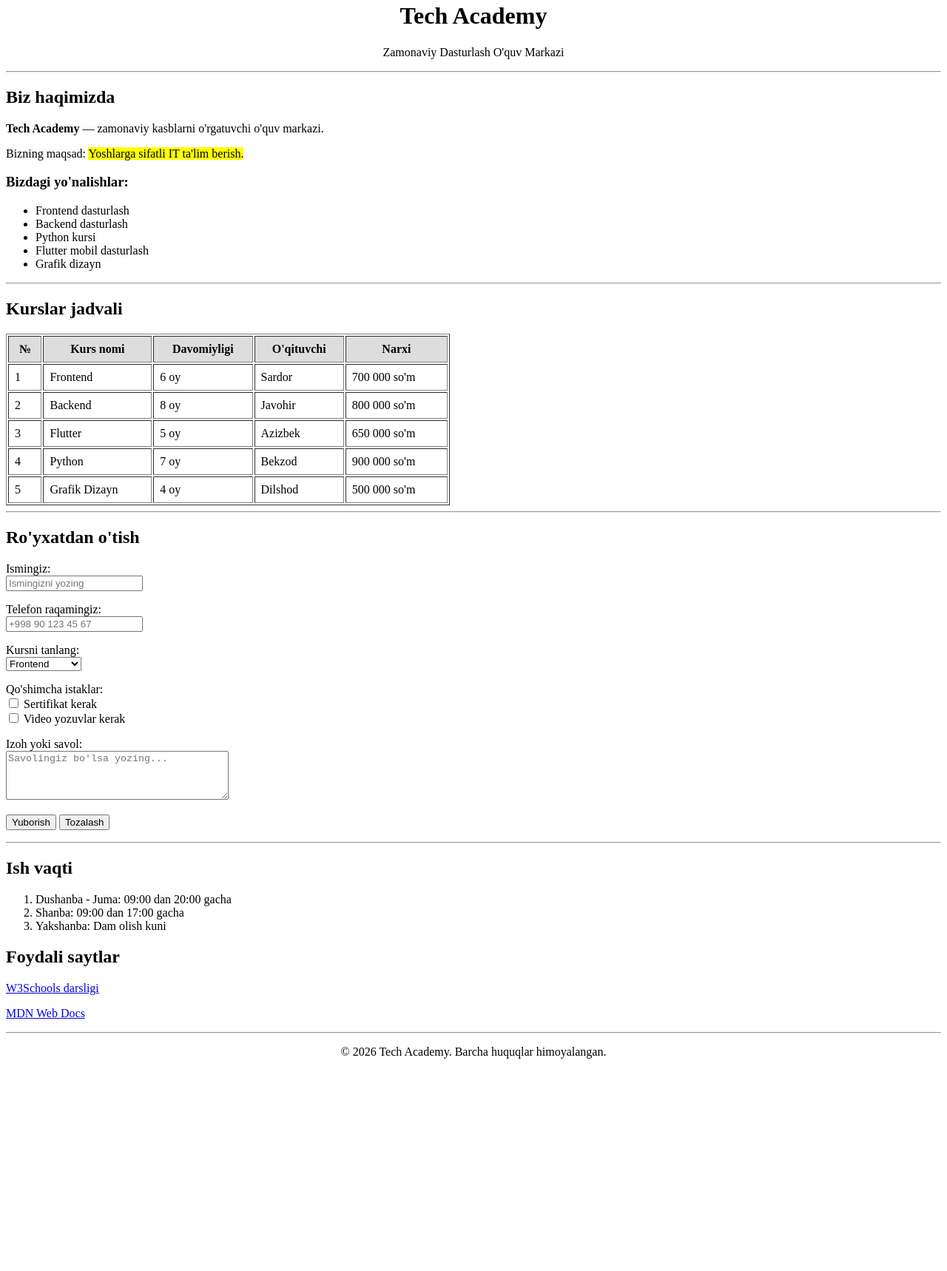
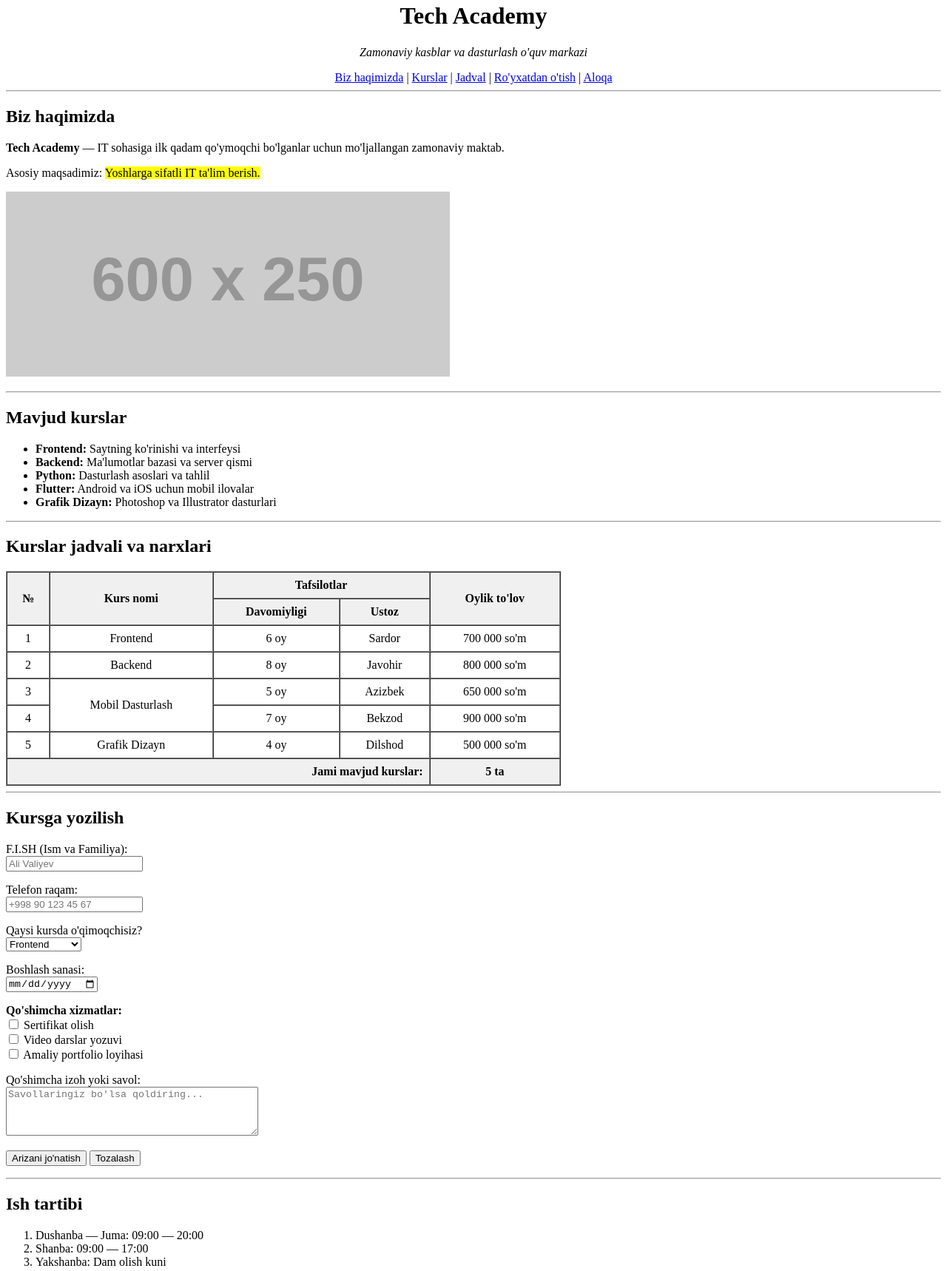
Before and after one commit to sardorbek-3226/IT-shaxarcha-1-exam, a plain HTML site: page index.html in a window 1280 px wide. Shown: the part 18-1736 px from the top of the page at 74% size. Before the commit the page ends 1465 px from the top, so only its background shows below. Drawn offline with Linux system fonts and the light colour scheme; placeholder pictures from the web are drawn by us.

Commit message:
Update index.html

```diff
--- a/index.html
+++ b/index.html
@@ -1,46 +1,73 @@
 <!DOCTYPE html>
-<html>
+<html lang="uz">
 <head>
-    <title>Tech Academy</title>
+    <meta charset="UTF-8">
+    <title>Tech Academy — Dasturlash Markazi</title>
 </head>
 <body>
 
-    <!-- Sarlavha qismi -->
-    <center>
+    <!-- Yuqori qism: Logotip va Menyu -->
+    <header align="center">
         <h1>Tech Academy</h1>
-        <p>Zamonaviy Dasturlash O'quv Markazi</p>
-    </center>
+        <p><i>Zamonaviy kasblar va dasturlash o'quv markazi</i></p>
+        <nav>
+            <a href="#about">Biz haqimizda</a> |
+            <a href="#courses">Kurslar</a> |
+            <a href="#table">Jadval</a> |
+            <a href="#register">Ro'yxatdan o'tish</a> |
+            <a href="#contact">Aloqa</a>
+        </nav>
+    </header>
 
     <hr>
 
-    <!-- Markaz haqida -->
+    <main>
+
+        <!-- 1. Markaz haqida -->
+        <section id="about">
             <h2>Biz haqimizda</h2>
-    <p><b>Tech Academy</b> — zamonaviy kasblarni o'rgatuvchi o'quv markazi.</p>
-    <p>Bizning maqsad: <mark>Yoshlarga sifatli IT ta'lim berish.</mark></p>
+            <p><b>Tech Academy</b> — IT sohasiga ilk qadam qo'ymoqchi bo'lganlar uchun mo'ljallangan zamonaviy maktab.</p>
+            <p>Asosiy maqsadimiz: <mark>Yoshlarga sifatli IT ta'lim berish.</mark></p>
 
-    <!-- Kurslar ro'yxati -->
-    <h3>Bizdagi yo'nalishlar:</h3>
-    <ul>
-        <li>Frontend dasturlash</li>
-        <li>Backend dasturlash</li>
-        <li>Python kursi</li>
-        <li>Flutter mobil dasturlash</li>
-        <li>Grafik dizayn</li>
-    </ul>
+            <p>
+                <img src="https://via.placeholder.com/600x250" alt="Tech Academy o'quv xonasi" width="600">
+            </p>
+        </section>
 
         <hr>
 
-    <!-- Kurslar jadvali -->
-    <h2>Kurslar jadvali</h2>
+        <!-- 2. Kurslar ro'yxati -->
+        <section id="courses">
+            <h2>Mavjud kurslar</h2>
+            <ul>
+                <li><b>Frontend:</b> Saytning ko'rinishi va interfeysi</li>
+                <li><b>Backend:</b> Ma'lumotlar bazasi va server qismi</li>
+                <li><b>Python:</b> Dasturlash asoslari va tahlil</li>
+                <li><b>Flutter:</b> Android va iOS uchun mobil ilovalar</li>
+                <li><b>Grafik Dizayn:</b> Photoshop va Illustrator dasturlari</li>
+            </ul>
+        </section>
 
-    <table border="1" width="600" cellpadding="8">
-        <tr bgcolor="#dddddd">
-            <th>№</th>
-            <th>Kurs nomi</th>
+        <hr>
+
+        <!-- 3. Jadval (Birlashtirilgan kataklar bilan) -->
+        <section id="table">
+            <h2>Kurslar jadvali va narxlari</h2>
+
+            <table border="1" cellpadding="8" cellspacing="0" width="750">
+                <thead>
+                    <tr bgcolor="#f0f0f0">
+                        <th rowspan="2">№</th>
+                        <th rowspan="2">Kurs nomi</th>
+                        <th colspan="2">Tafsilotlar</th>
+                        <th rowspan="2">Oylik to'lov</th>
+                    </tr>
+                    <tr bgcolor="#f0f0f0">
                         <th>Davomiyligi</th>
-            <th>O'qituvchi</th>
-            <th>Narxi</th>
+                        <th>Ustoz</th>
                     </tr>
+                </thead>
+                <tbody align="center">
                     <tr>
                         <td>1</td>
                         <td>Frontend</td>
@@ -57,14 +84,14 @@
                     </tr>
                     <tr>
                         <td>3</td>
-            <td>Flutter</td>
+                        <!-- 2 qatorni birlashtirish (rowspan) -->
+                        <td rowspan="2">Mobil Dasturlash</td>
                         <td>5 oy</td>
                         <td>Azizbek</td>
                         <td>650 000 so'm</td>
                     </tr>
                     <tr>
                         <td>4</td>
-            <td>Python</td>
                         <td>7 oy</td>
                         <td>Bekzod</td>
                         <td>900 000 so'm</td>
@@ -76,71 +103,100 @@
                         <td>Dilshod</td>
                         <td>500 000 so'm</td>
                     </tr>
+                </tbody>
+                <tfoot>
+                    <tr bgcolor="#f0f0f0">
+                        <!-- 4 ta ustunni birlashtirish (colspan) -->
+                        <th colspan="4" align="right">Jami mavjud kurslar:</th>
+                        <th align="center">5 ta</th>
+                    </tr>
+                </tfoot>
             </table>
+        </section>
 
         <hr>
 
-    <!-- Ro'yxatdan o'tish formasi -->
-    <h2>Ro'yxatdan o'tish</h2>
+        <!-- 4. Forma qismi -->
+        <section id="register">
+            <h2>Kursga yozilish</h2>
 
-    <form>
+            <form action="#" method="get">
                 <p>
-            Ismingiz:<br>
-            <input type="text" placeholder="Ismingizni yozing">
+                    <label for="username">F.I.SH (Ism va Familiya):</label><br>
+                    <input type="text" id="username" name="fullname" placeholder="Ali Valiyev" required>
                 </p>
 
                 <p>
-            Telefon raqamingiz:<br>
-            <input type="tel" placeholder="+998 90 123 45 67">
+                    <label for="userphone">Telefon raqam:</label><br>
+                    <input type="tel" id="userphone" name="phone" placeholder="+998 90 123 45 67" required>
                 </p>
 
                 <p>
-            Kursni tanlang:<br>
-            <select>
-                <option>Frontend</option>
-                <option>Backend</option>
-                <option>Python</option>
-                <option>Flutter</option>
-                <option>Grafik Dizayn</option>
+                    <label for="course">Qaysi kursda o'qimoqchisiz?</label><br>
+                    <select id="course" name="course_choice">
+                        <option value="front">Frontend</option>
+                        <option value="back">Backend</option>
+                        <option value="py">Python</option>
+                        <option value="flutter">Flutter</option>
+                        <option value="design">Grafik Dizayn</option>
                     </select>
                 </p>
 
                 <p>
-            Qo'shimcha istaklar:<br>
-            <input type="checkbox"> Sertifikat kerak<br>
-            <input type="checkbox"> Video yozuvlar kerak
+                    <label for="start_date">Boshlash sanasi:</label><br>
+                    <input type="date" id="start_date" name="start_date">
                 </p>
 
                 <p>
-            Izoh yoki savol:<br>
-            <textarea rows="4" cols="35" placeholder="Savolingiz bo'lsa yozing..."></textarea>
+                    <b>Qo'shimcha xizmatlar:</b><br>
+                    <input type="checkbox" id="cert" name="extra" value="certificate">
+                    <label for="cert">Sertifikat olish</label><br>
+
+                    <input type="checkbox" id="video" name="extra" value="video">
+                    <label for="video">Video darslar yozuvi</label><br>
+
+                    <input type="checkbox" id="project" name="extra" value="project">
+                    <label for="project">Amaliy portfolio loyihasi</label>
                 </p>
 
                 <p>
-            <input type="submit" value="Yuborish">
-            <input type="reset" value="Tozalash">
+                    <label for="message">Qo'shimcha izoh yoki savol:</label><br>
+                    <textarea id="message" name="user_message" rows="4" cols="40" placeholder="Savollaringiz bo'lsa qoldiring..."></textarea>
+                </p>
+
+                <p>
+                    <button type="submit">Arizani jo'natish</button>
+                    <button type="reset">Tozalash</button>
                 </p>
             </form>
+        </section>
 
         <hr>
 
-    <!-- Qo'shimcha ma'lumot -->
-    <h2>Ish vaqti</h2>
+        <!-- 5. Ish vaqti va Havolalar -->
+        <section id="contact">
+            <h2>Ish tartibi</h2>
             <ol>
-        <li>Dushanba - Juma: 09:00 dan 20:00 gacha</li>
-        <li>Shanba: 09:00 dan 17:00 gacha</li>
+                <li>Dushanba — Juma: 09:00 — 20:00</li>
+                <li>Shanba: 09:00 — 17:00</li>
                 <li>Yakshanba: Dam olish kuni</li>
             </ol>
 
-    <h2>Foydali saytlar</h2>
-    <p><a href="https://www.w3schools.com" target="_blank">W3Schools darsligi</a></p>
-    <p><a href="https://developer.mozilla.org" target="_blank">MDN Web Docs</a></p>
+            <h3>Foydali manbalar:</h3>
+            <p>
+                <a href="https://www.w3schools.com" target="_blank">W3Schools boshlang'ich darsligi</a><br>
+                <a href="https://developer.mozilla.org" target="_blank">MDN Web Docs (To'liq qo'llanma)</a>
+            </p>
+        </section>
+
+    </main>
 
     <hr>
 
-    <center>
+    <!-- Pastki qism -->
+    <footer align="center">
         <p>© 2026 Tech Academy. Barcha huquqlar himoyalangan.</p>
-    </center>
+    </footer>
 
 </body>
 </html>
```
Lines whose indentation alone changed are shown as unchanged.
